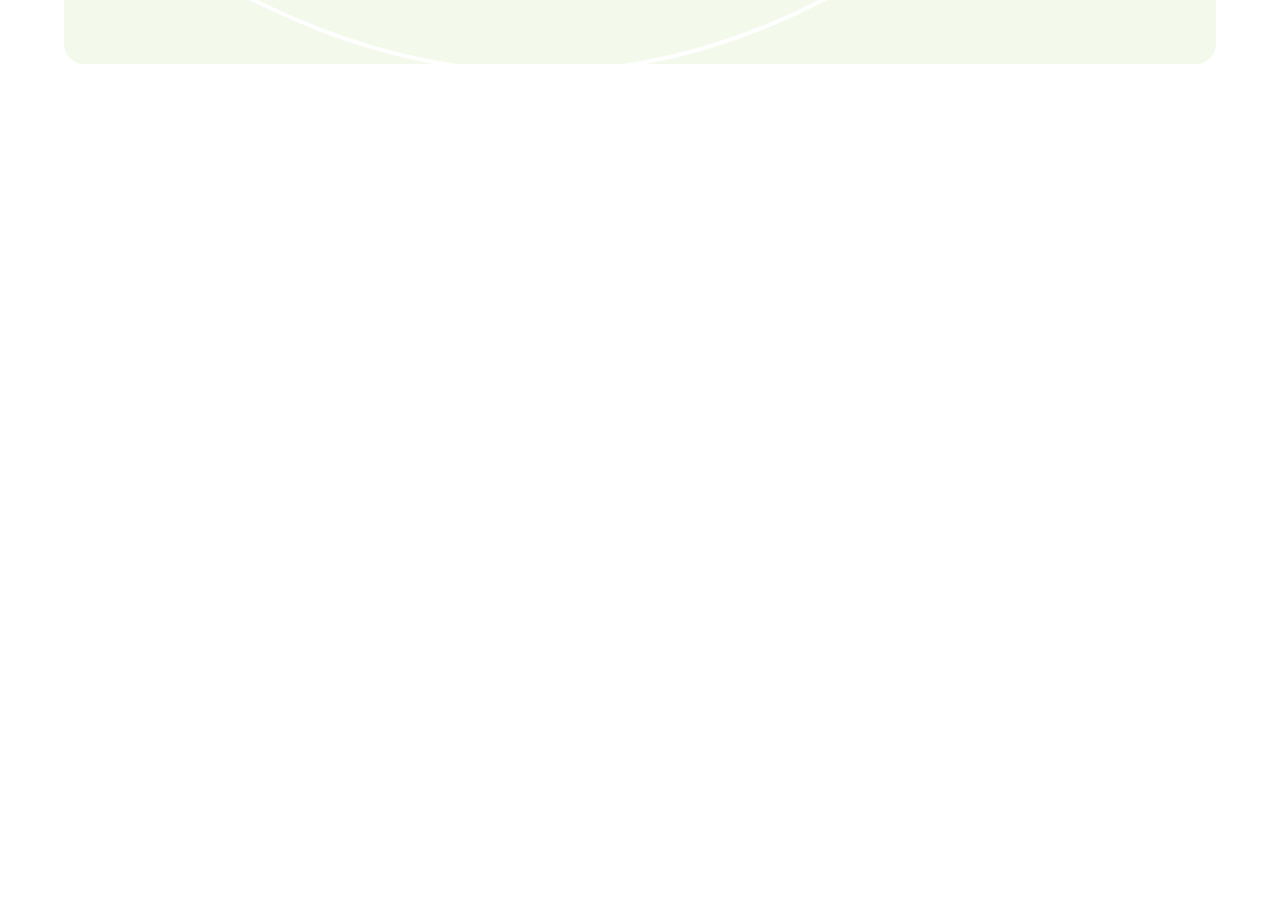
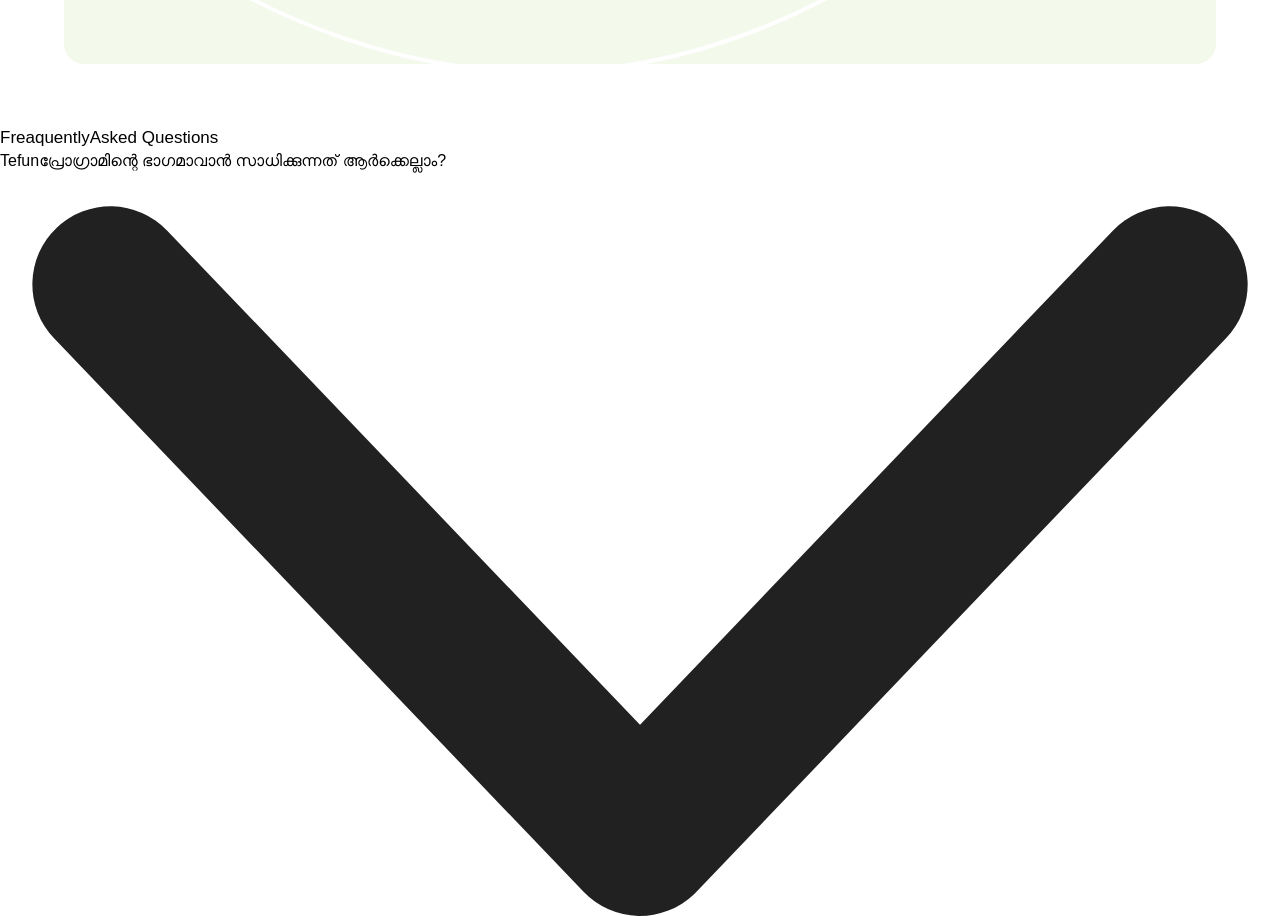
Before and after one commit to swalihmoosa/yiaai, a React (Create React App) app: page / in a window 1280 px wide. Shown: the part 7400-8316 px from the top of the page. Before the commit the page ends 7528 px from the top, so only its background shows below. Built offline with nearby package versions, Linux system fonts and the light colour scheme.

Commit message:
Faq | ongoing

```diff
--- a/src/components/screens/LandingPage.jsx
+++ b/src/components/screens/LandingPage.jsx
@@ -3,6 +3,7 @@ import React from 'react'
 import Header from '../includes/Header';
 import Campuses from './landing/Campuses';
 import Certification from './landing/Certification';
+import Faq from './landing/Faq';
 import Platform from './landing/Platform';
 import School from './landing/School';
 import Spotlight from './landing/Spotlight'
@@ -23,6 +24,7 @@ export default function LandingPage() {
 			<School />
 			<Students />
 			<Platform />
+			<Faq />
 		</>
 	)
 }
--- /dev/null
+++ b/src/components/screens/landing/Faq.jsx
@@ -0,0 +1,49 @@
+import React from 'react'
+import styled from 'styled-components'
+
+import dropImage from '../../assets/images/landing/down-arrow.svg'
+
+
+export default function Faq() {
+    return (
+        <FaqSection>
+            <Wrapper>
+                <Head>
+                    <Bold>
+                        Freaquently
+                    </Bold>
+                    Asked Questions
+                </Head>
+                <Ul>
+                    <Li>
+                        <Question>
+                            <P>
+                                <Brand>
+                                Tefun
+                                </Brand>
+                                 പ്രോഗ്രാമിന്റെ ഭാഗമാവാൻ സാധിക്കുന്നത് ആർക്കെല്ലാം?
+                            </P>
+                            <Drop>
+                                <img src={dropImage} alt='Drop-Down' />
+                            </Drop>
+                        </Question>
+                        <Answer>
+
+                        </Answer>
+                    </Li>
+                </Ul>
+            </Wrapper>
+        </FaqSection>
+    )
+}
+const FaqSection = styled.section``
+const Wrapper = styled.section``
+const Head = styled.h4``
+const Bold = styled.b``
+const Ul = styled.ul``
+const Li = styled.li``
+const Question = styled.p``
+const P = styled.p``
+const Brand = styled.b``
+const Drop = styled.div``
+const Answer = styled.p``
```
Also changed, not shown: src/components/assets/images/landing/down-arrow.svg (added).
